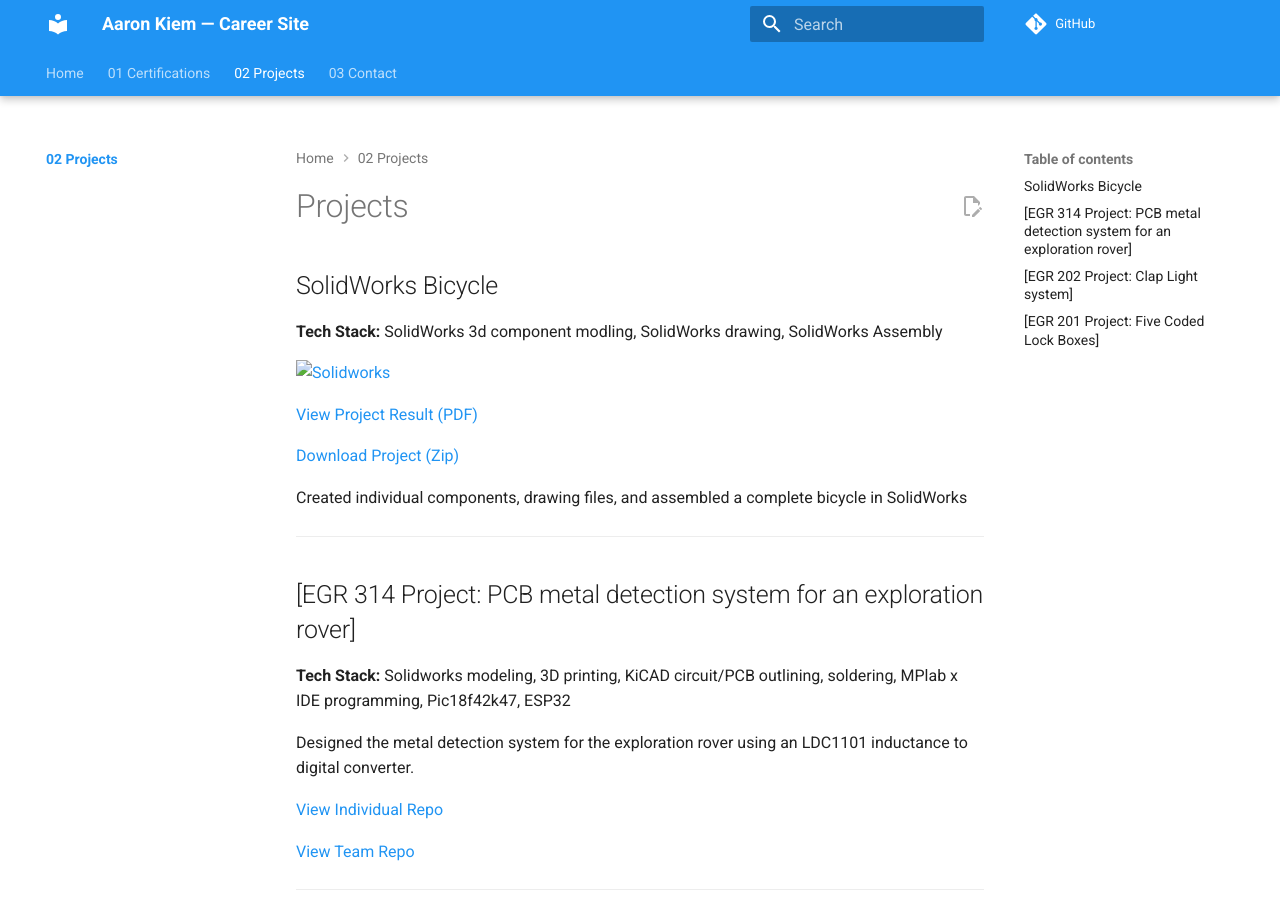
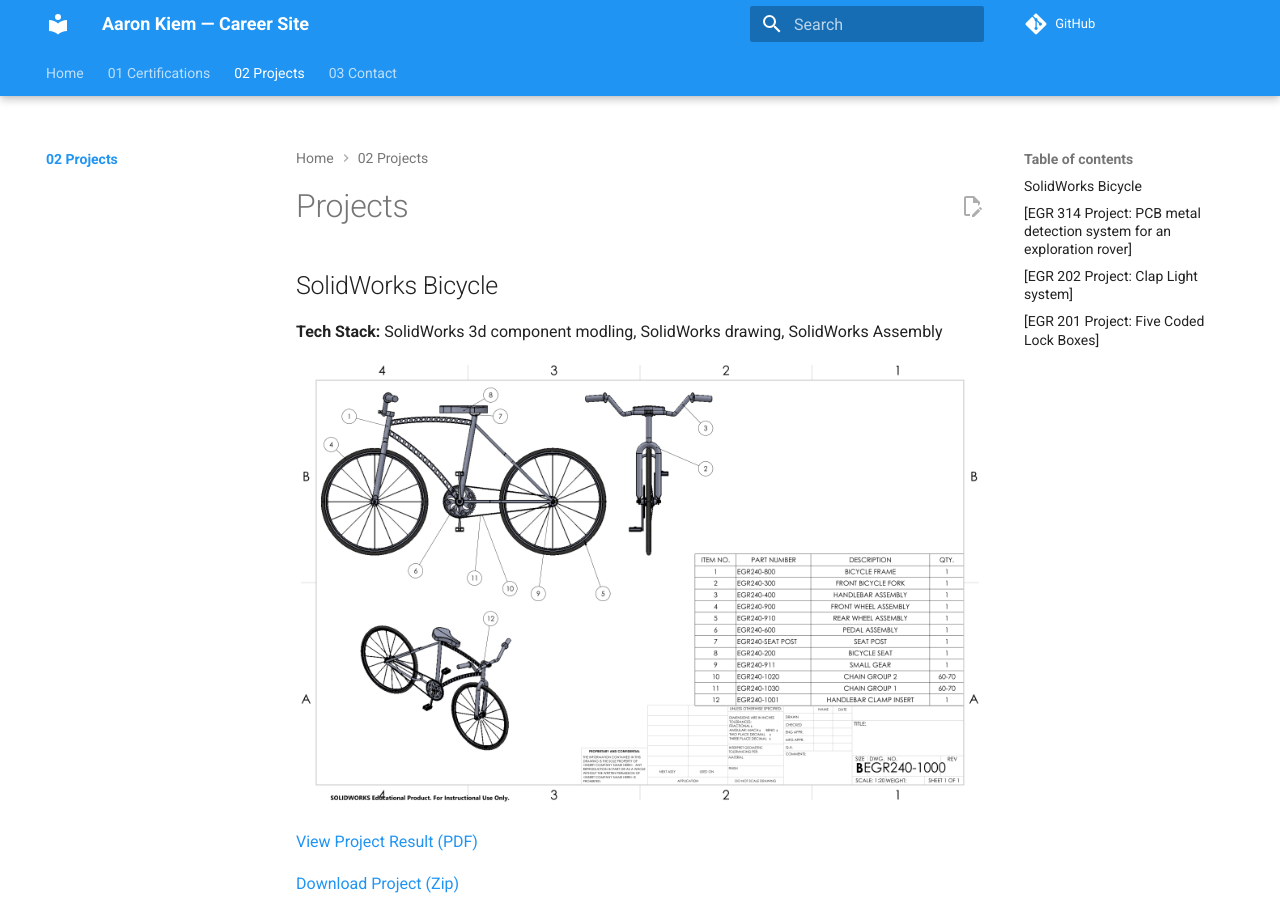
Before and after one commit to aaron09642/Career, an MkDocs documentation site: the page built from docs/02-Projects/index.md, in a window 1280 px wide and 900 px high. Built offline with MkDocs 1.6.1 and Material for MkDocs 9.7.7, drawn with Linux system fonts in a browser that asks for light colours; comment, search, counter and statistics services are not loaded.

Commit message:
Fix image path in SolidWorks Bicycle project section
Updated image path for SolidWorks Bicycle project.

```diff
--- a/docs/02-Projects/index.md
+++ b/docs/02-Projects/index.md
@@ -7,7 +7,7 @@ title: Projects
 
 **Tech Stack:** SolidWorks 3d component modling, SolidWorks drawing, SolidWorks Assembly
 
-![Solidworks](../Solidworks/Bicycle.png)
+![Solidworks](../02-Projects/Solidworks/Bicycle.png)
 
 [View Project Result (PDF)](../Solidworks/Bicycle.pdf)
 
```
